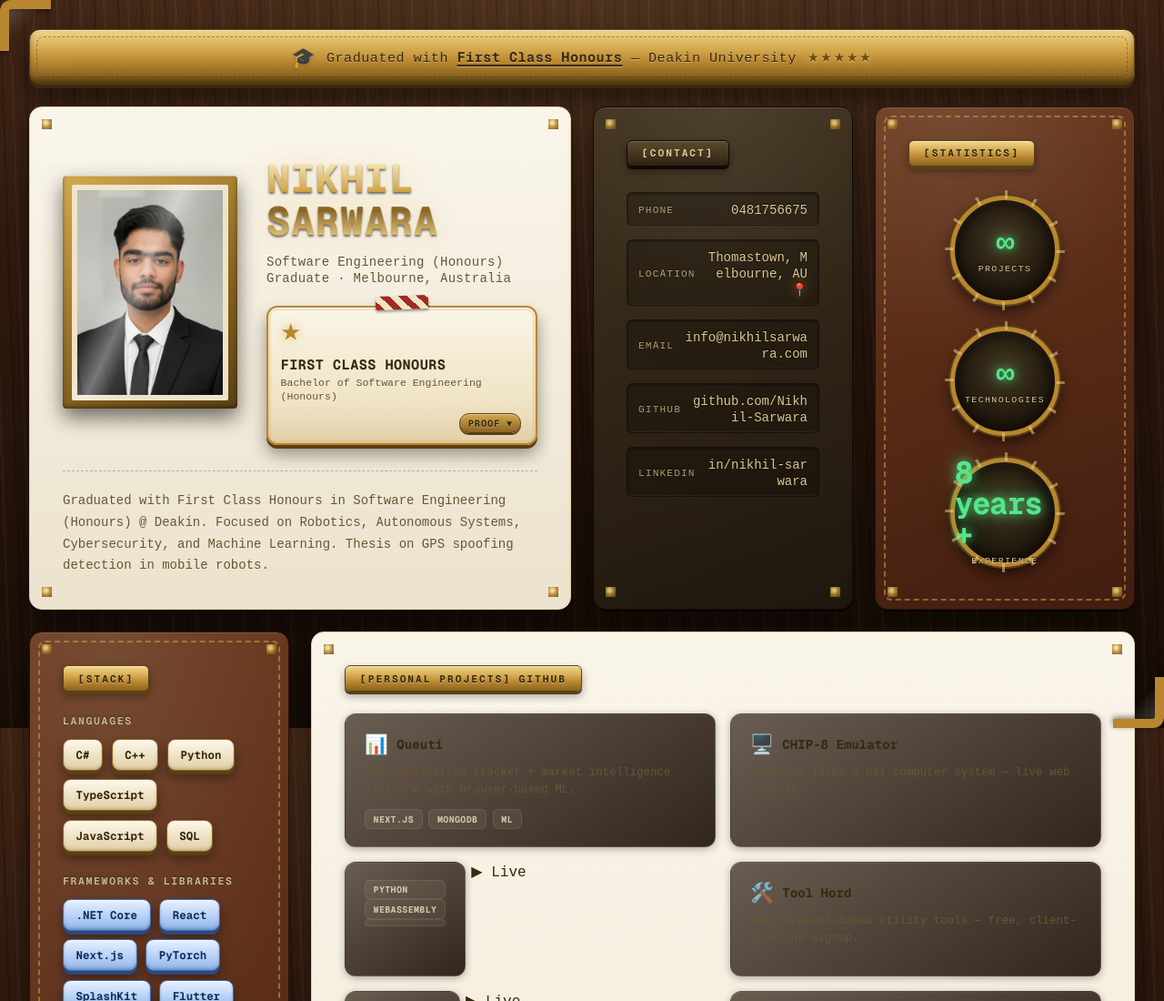
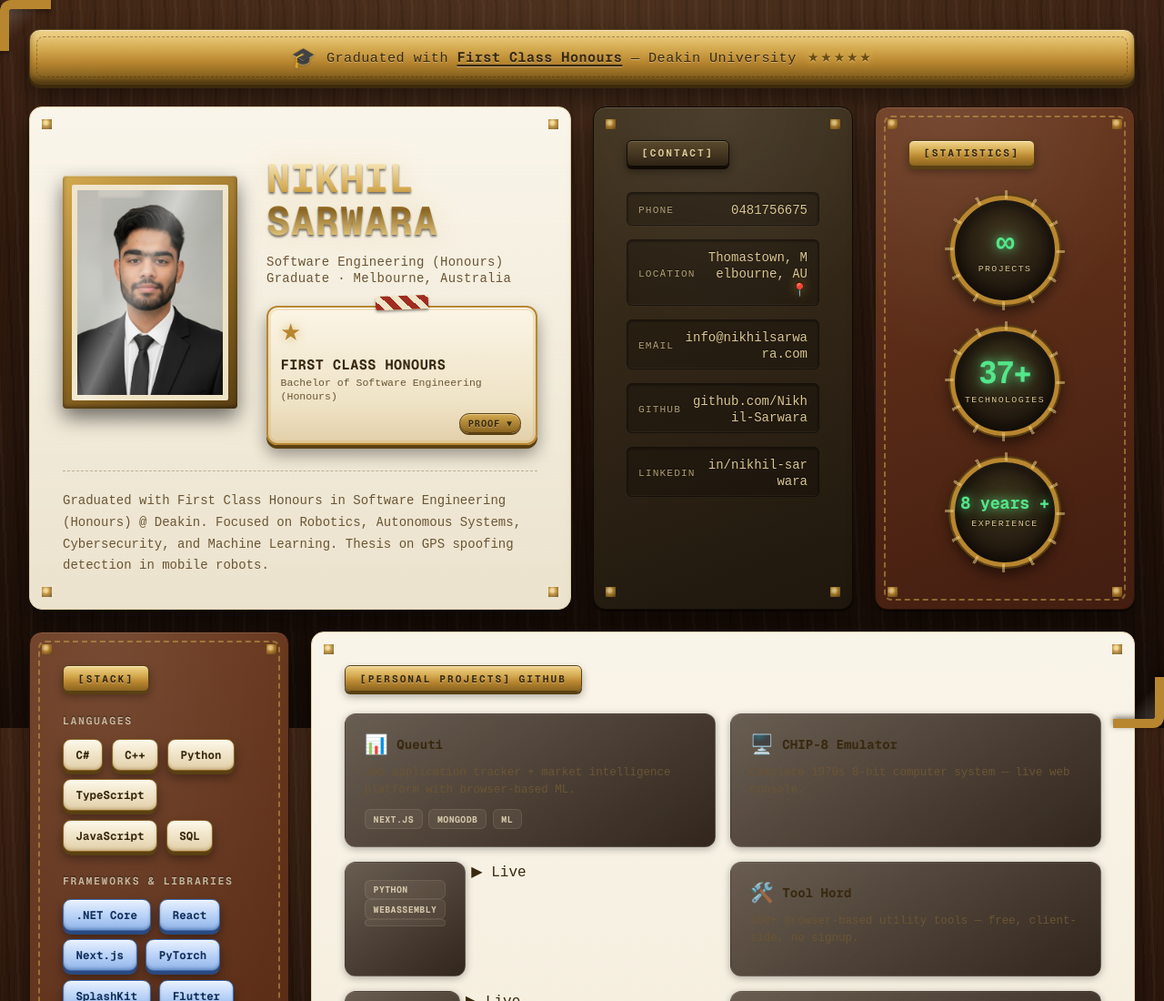
Before and after one commit to Nikhil-Sarwara/my-portfolio, an Astro site: page / in a window 1280 px wide. Shown: the top 1100 px of the page at 91% size. Built offline with nearby package versions, Linux system fonts and the light colour scheme; Astro itself is replaced by a stand-in of ours.

Commit message:
fix: Technologies 37+, smaller font for Experience

```diff
--- a/src/pages/index.astro
+++ b/src/pages/index.astro
@@ -17,7 +17,7 @@ const site = {
 
 const stats = [
   { num: "∞", cap: "Projects" },
-  { num: "∞", cap: "Technologies" },
+  { num: "37+", cap: "Technologies" },
   { num: "8 years +", cap: "Experience" },
 ];
 
@@ -232,7 +232,7 @@ const experience = [
             {
               stats.map((s) => (
                 <div class="stat">
-                  <div class="num">{s.num}</div>
+                  <div class={`num${s.cap === 'Experience' ? ' num-sm' : ''}`}>{s.num}</div>
                   <div class="cap">{s.cap}</div>
                 </div>
               ))
--- a/src/styles/global.css
+++ b/src/styles/global.css
@@ -819,6 +819,11 @@ h1.name {
   text-shadow: 0 0 12px rgba(83, 230, 138, 0.9), 0 0 30px rgba(83, 230, 138, 0.4);
 }
 
+.stat .num-sm {
+  font-size: 1.15rem;
+  letter-spacing: -0.01em;
+}
+
 .stat .cap {
   margin-top: 0.35rem;
   font-size: 0.62rem;
```
